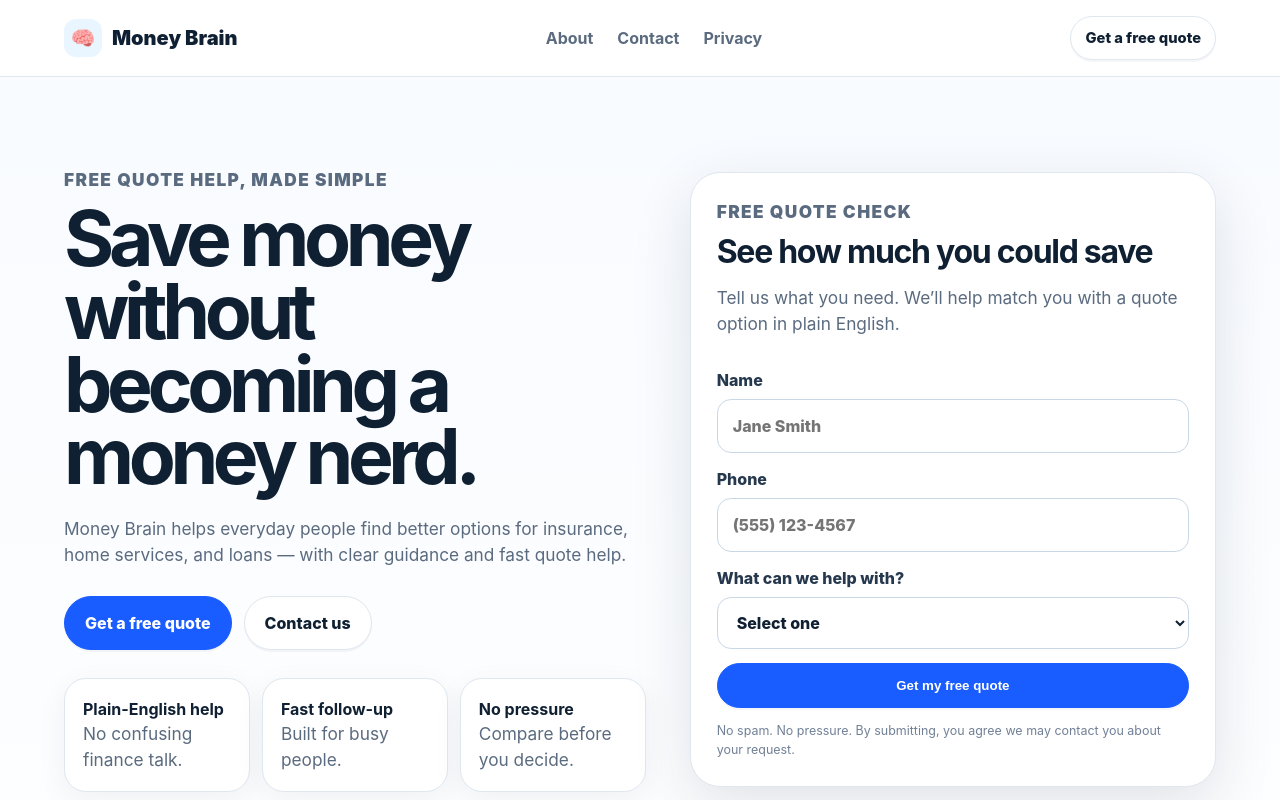
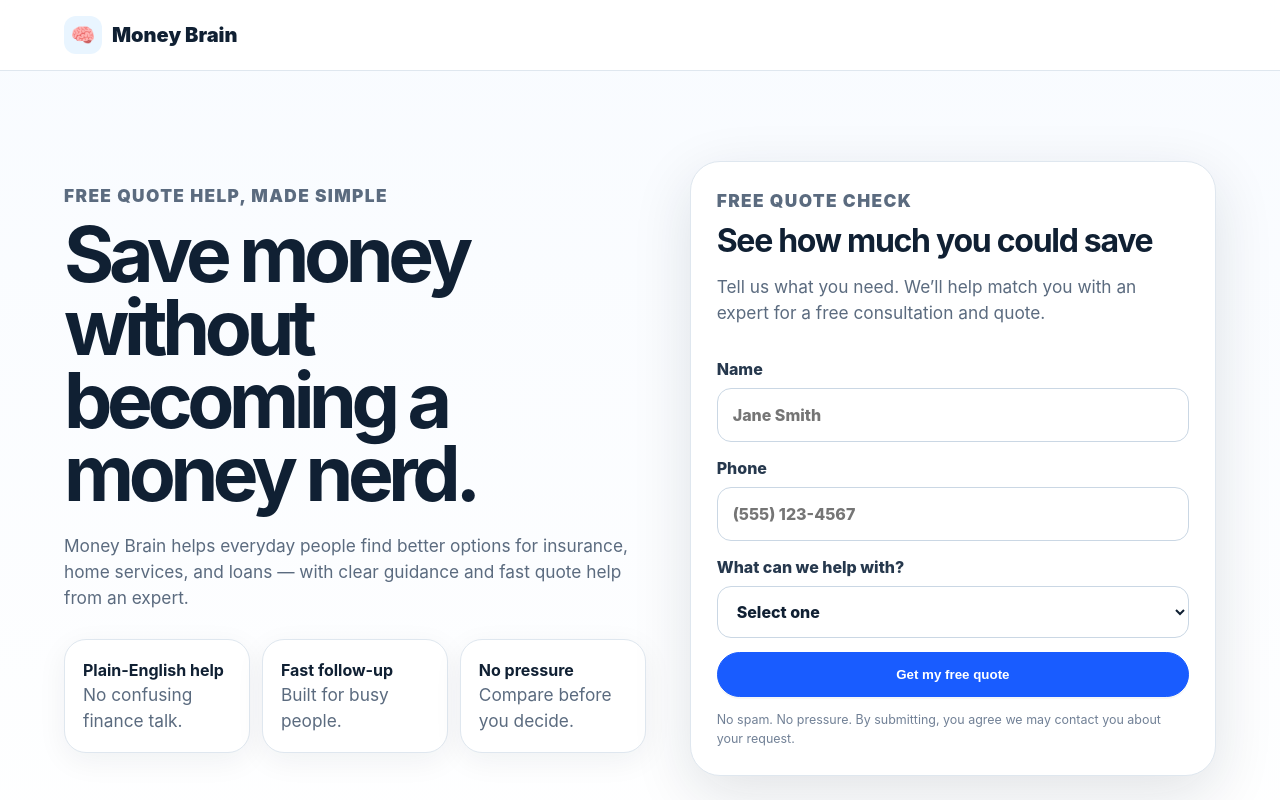
Before and after one commit to right/moneybrain.me, a Next.js app: page / in a window 1280 px wide. Shown: the top 800 px of the page. Built offline with nearby package versions, Linux system fonts and the light colour scheme.

Commit message:
Clean up Money Brain homepage copy

```diff
--- a/components/Header.tsx
+++ b/components/Header.tsx
@@ -2,5 +2,5 @@ import Link from 'next/link';
 import { site } from '@/lib/site';
 
 export function Header() {
-  return <header className="header"><Link className="brand" href="/"><span>🧠</span>{site.name}</Link><nav><Link href="/about">About</Link><Link href="/contact">Contact</Link><Link href="/privacy">Privacy</Link></nav><a className="btn small" href="/contact">Get a free quote</a></header>;
+  return <header className="header"><Link className="brand" href="/"><span>🧠</span>{site.name}</Link></header>;
 }
--- a/components/LeadForm.tsx
+++ b/components/LeadForm.tsx
@@ -9,7 +9,7 @@ export function LeadForm({ compact = false, finalExpense = false }: { compact?:
         <p className="muted">
           {finalExpense
             ? 'Request a free phone consultation with a licensed agent today. No obligation.'
-            : 'Tell us what you need. We’ll help match you with a quote option in plain English.'}
+            : 'Tell us what you need. We’ll help match you with an expert for a free consultation and quote.'}
         </p>
       </div>
       <label>Name<input name="name" autoComplete="name" placeholder="Jane Smith" required /></label>
```
Also changed, not shown: app/page.tsx (+1 -1 lines).
